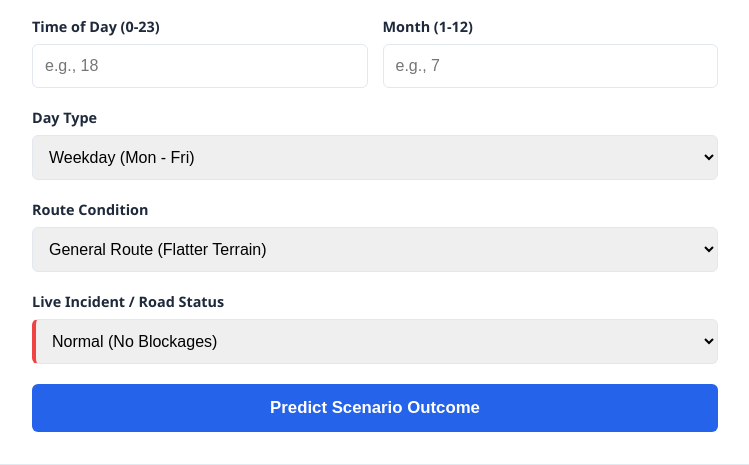
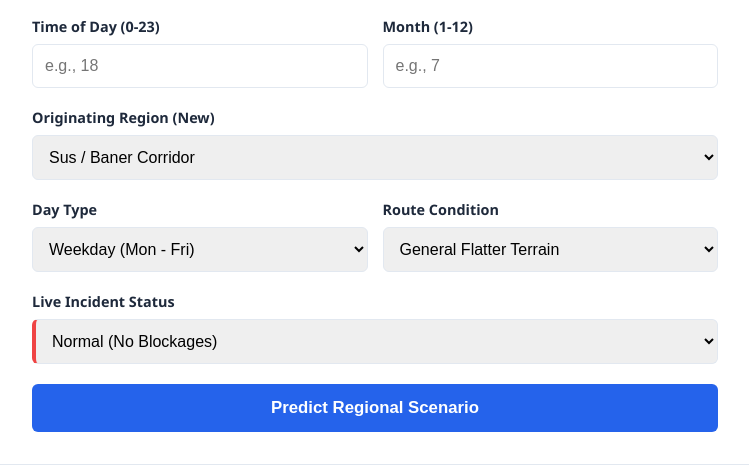
Before and after one commit to RaviVarma2332006/pbl-traffic-management, a Flask app: template templates/index.html in a window 1280 px wide. Shown: the part 893-1358 px from the top of the page, without its empty margins (265-1014 px from the left). Run offline with Flask 3, Linux system fonts and the light colour scheme; the template is opened without the code that fills it: most values are stand-ins (such as "Sample title", 1, 10 or a date in 2020); parts of the project's set-up code (start-up, migrations or seed data) failed here and were passed over.

Commit message:
Updated traffic logic / fixed bug

```diff
--- a/templates/index.html
+++ b/templates/index.html
@@ -3,45 +3,28 @@
 <head>
     <meta charset="UTF-8">
     <meta name="viewport" content="width=device-width, initial-scale=1.0">
-    <title>Adaptive Traffic Analysis Dashboard</title>
+    <title>SIT Regional Mobility Dashboard</title>
 
     <link rel="stylesheet" href="https://unpkg.com/leaflet@1.9.4/dist/leaflet.css" />
 
     <style>
-        :root {
-            --primary-color: #2563eb;
-            --primary-hover: #1d4ed8;
-            --background: #f8fafc;
-            --card-bg: #ffffff;
-            --text-main: #1e293b;
-            --text-muted: #64748b;
-            --border-color: #e2e8f0;
-        }
-
+        :root { --primary-color: #2563eb; --primary-hover: #1d4ed8; --background: #f8fafc; --card-bg: #ffffff; --text-main: #1e293b; --text-muted: #64748b; --border-color: #e2e8f0; }
         body { font-family: 'Segoe UI', Roboto, Helvetica, Arial, sans-serif; background-color: var(--background); color: var(--text-main); margin: 0; display: flex; justify-content: center; align-items: center; min-height: 100vh; padding: 20px; }
         .dashboard-container { background: var(--card-bg); max-width: 750px; width: 100%; border-radius: 12px; box-shadow: 0 10px 25px rgba(0,0,0,0.05); overflow: hidden; }
-
         .live-banner { background: #0f172a; color: white; padding: 24px; }
         .live-header { display: flex; justify-content: space-between; align-items: center; border-bottom: 1px solid #334155; padding-bottom: 12px; margin-bottom: 20px; }
         .live-header h2 { margin: 0; font-size: 1.4rem; color: #38bdf8; }
         .live-time { font-weight: 600; color: #cbd5e1; display: flex; align-items: center; gap: 8px; }
-
         .live-dot { height: 10px; width: 10px; background-color: #ef4444; border-radius: 50%; display: inline-block; animation: blink 1.5s infinite ease-in-out; }
         @keyframes blink { 0% { opacity: 1; } 50% { opacity: 0.4; } 100% { opacity: 1; } }
-
         .live-grid { display: grid; grid-template-columns: repeat(3, 1fr); gap: 15px; text-align: center; }
         .live-stat p { margin: 0; font-size: 0.8rem; color: #94a3b8; text-transform: uppercase; }
         .live-stat h4 { margin: 5px 0 0; font-size: 1.2rem; color: white; }
-
         .weather-box { background: rgba(255, 255, 255, 0.05); padding: 15px; border-radius: 8px; margin-top: 15px; border: 1px solid #334155; }
         .weather-box .live-stat p { color: #38bdf8; font-weight: 600; }
-
         #trafficMap { height: 250px; width: 100%; border-radius: 8px; margin-top: 15px; border: 1px solid #334155; z-index: 1; }
-
         .pg-control { margin-top: 20px; background: #1e293b; padding: 15px; border-radius: 8px; border: 1px solid #334155; }
         .pg-control select { width: 100%; padding: 10px; background: #0f172a; color: white; border: 1px solid #38bdf8; border-radius: 6px; font-size: 1rem; cursor: pointer; outline: none; }
-
-        /* NEW: Ride Comparison Styles */
         .ride-comparator { margin-top: 15px; display: grid; grid-template-columns: repeat(3, 1fr); gap: 10px; }
         .ride-card { background: rgba(255,255,255,0.05); border: 1px solid #334155; border-radius: 8px; padding: 12px; text-align: center; display: flex; flex-direction: column; justify-content: space-between;}
         .ride-card.cheapest { border-color: #10b981; background: rgba(16, 185, 129, 0.1); }
@@ -53,7 +36,6 @@
         .btn-uber { background: white; color: black; } .btn-uber:hover { background: #e2e8f0; }
         .btn-ola { background: #84cc16; color: black; } .btn-ola:hover { background: #65a30d; }
         .btn-rapido { background: #facc15; color: black; } .btn-rapido:hover { background: #eab308; }
-
         .header { background: #f1f5f9; padding: 20px; text-align: center; border-bottom: 1px solid var(--border-color); }
         .header h3 { margin: 0; color: var(--text-main); }
         .form-section { padding: 32px; }
@@ -63,7 +45,6 @@
         input:focus, select:focus { outline: none; border-color: var(--primary-color); box-shadow: 0 0 0 3px rgba(37, 99, 235, 0.1); }
         button { width: 100%; background: var(--primary-color); color: white; border: none; padding: 14px; font-size: 1.05rem; font-weight: 600; border-radius: 6px; cursor: pointer; transition: background 0.2s; }
         button:hover { background: var(--primary-hover); }
-
         .result-section { padding: 32px; border-top: 1px solid var(--border-color); background: #f1f5f9; }
         .result-grid { display: grid; grid-template-columns: repeat(2, 1fr); gap: 16px; }
         .result-card { background: white; padding: 20px; border-radius: 8px; border: 1px solid var(--border-color); text-align: center; box-shadow: 0 2px 4px rgba(0,0,0,0.02); }
@@ -74,10 +55,9 @@
 <body>
 
     <div class="dashboard-container">
-
         <div class="live-banner">
             <div class="live-header">
-                <h2>Student Mobility Dashboard</h2>
+                <h2>Regional Mobility Dashboard</h2>
                 <div class="live-time"><span class="live-dot"></span> {{ live.time_str }}</div>
             </div>
 
@@ -95,13 +75,21 @@
 
             <div class="pg-control" style="display: flex; gap: 15px; align-items: center;">
                 <div style="flex-grow: 1;">
-                    <label style="color: #cbd5e1; font-size: 0.85rem; margin-bottom: 5px; display: block;">Select Route (From PG to SIT):</label>
+                    <label style="color: #cbd5e1; font-size: 0.85rem; margin-bottom: 5px; display: block;">Select Accommodation (To SIT):</label>
                     <select id="pgSelector" onchange="updateMapRoute()">
-                        <option value="default">General Sus Gaon Center</option>
+                        <optgroup label="Lavale Village & Nande PGs">
+                            <option value="nova">Nova Living (Nande/Lavale)</option>
+                            <option value="hillview">Hill View Girls Hostel (Lavale)</option>
+                            <option value="magnolia">Magnolia Girls Hostel (Nande)</option>
+                            <option value="palladium">The Palladium Premium PG (Lavale)</option>
+                            <option value="ssr">SSR PG Gents and Ladies (Nande)</option>
+                        </optgroup>
+                        <optgroup label="Sus & Baner PGs">
                             <option value="stanza">Stanza Living Haifa House (Baner)</option>
                             <option value="malatikunj">MALATIKUNJ PG (Sus Gaon)</option>
                             <option value="express">Express PG (Sus Road)</option>
                             <option value="vaishnavi">Vaishnavi PG (Pashan-Sus)</option>
+                        </optgroup>
                     </select>
                 </div>
                 <div style="background: #0f172a; padding: 10px 15px; border-radius: 6px; border: 1px solid #38bdf8; text-align: center; min-width: 90px;">
@@ -112,27 +100,15 @@
 
             <div class="ride-comparator" id="rideEngine">
                 <div class="ride-card" id="cardRapido">
-                    <div>
-                        <div class="ride-logo rapido">Rapido Bike</div>
-                        <span class="surge-badge" id="surgeRapido">SURGE</span>
-                        <div class="ride-price" id="priceRapido">₹--</div>
-                    </div>
+                    <div><div class="ride-logo rapido">Rapido Bike</div><span class="surge-badge" id="surgeRapido">SURGE</span><div class="ride-price" id="priceRapido">₹--</div></div>
                     <a href="#" class="book-btn btn-rapido" target="_blank">Book Bike</a>
                 </div>
                 <div class="ride-card" id="cardOla">
-                    <div>
-                        <div class="ride-logo ola">Ola Auto</div>
-                        <span class="surge-badge" id="surgeOla">SURGE</span>
-                        <div class="ride-price" id="priceOla">₹--</div>
-                    </div>
+                    <div><div class="ride-logo ola">Ola Auto</div><span class="surge-badge" id="surgeOla">SURGE</span><div class="ride-price" id="priceOla">₹--</div></div>
                     <a href="#" class="book-btn btn-ola" id="linkOla" target="_blank">Book Auto</a>
                 </div>
                 <div class="ride-card" id="cardUber">
-                    <div>
-                        <div class="ride-logo uber">Uber Go</div>
-                        <span class="surge-badge" id="surgeUber">SURGE</span>
-                        <div class="ride-price" id="priceUber">₹--</div>
-                    </div>
+                    <div><div class="ride-logo uber">Uber Go</div><span class="surge-badge" id="surgeUber">SURGE</span><div class="ride-price" id="priceUber">₹--</div></div>
                     <a href="#" class="book-btn btn-uber" id="linkUber" target="_blank">Book Cab</a>
                 </div>
             </div>
@@ -156,30 +132,40 @@
                 </div>
 
                 <div class="input-group">
+                    <label>Originating Region (New)</label>
+                    <select name="route_region">
+                        <option value="0">Sus / Baner Corridor</option>
+                        <option value="1">Lavale Village (High Traffic Zone)</option>
+                        <option value="2">Nande Route (Bypass)</option>
+                    </select>
+                </div>
+
+                <div style="display: grid; grid-template-columns: 1fr 1fr; gap: 15px;">
+                    <div class="input-group">
                         <label>Day Type</label>
                         <select name="is_weekday">
                             <option value="1">Weekday (Mon - Fri)</option>
                             <option value="0">Weekend (Sat - Sun)</option>
                         </select>
                     </div>
-
                     <div class="input-group">
                         <label>Route Condition</label>
                         <select name="is_steep">
-                        <option value="0">General Route (Flatter Terrain)</option>
-                        <option value="1">Sunny's World to SIT (Steep Patch)</option>
+                            <option value="0">General Flatter Terrain</option>
+                            <option value="1">Steep Gradient Patch</option>
+                        </select>
+                    </div>
+                </div>
+
+                <div class="input-group">
+                    <label>Live Incident Status</label>
+                    <select name="is_blocked" id="is_blocked_select" style="border-left: 4px solid #ef4444;">
+                        <option value="0">Normal (No Blockages)</option>
+                        <option value="1">SEVERE: Road Blocked / Accident</option>
                     </select>
                 </div>
 
-                <div class="input-group">
-                    <label>Live Incident / Road Status</label>
-                    <select name="is_blocked" id="is_blocked_select" style="border-left: 4px solid #ef4444;">
-                        <option value="0">Normal (No Blockages)</option>
-                        <option value="1">SEVERE: Road Blocked / Accident Ahead</option>
-                    </select>
-                </div>
-
-                <button type="submit">Predict Scenario Outcome</button>
+                <button type="submit">Predict Regional Scenario</button>
             </form>
         </div>
 
@@ -209,17 +195,21 @@
         if (activeCongestion === "High") routeColor = "#ef4444";
         if (isBlocked === "1") routeColor = "#7f1d1d";
 
-        var destCoords = [18.535, 73.725]; // SIT Lavale
+        var destCoords = [18.535, 73.725];
 
         var pgLocations = {
-            "default": { coords: [18.548, 73.744], name: "Sus Gaon Center" },
+            "nova": { coords: [18.540, 73.720], name: "Nova Living" },
+            "hillview": { coords: [18.538, 73.730], name: "Hill View Girls Hostel" },
+            "magnolia": { coords: [18.542, 73.715], name: "Magnolia Girls Hostel" },
+            "palladium": { coords: [18.535, 73.733], name: "The Palladium Premium PG" },
+            "ssr": { coords: [18.545, 73.710], name: "SSR PG Gents and Ladies" },
             "stanza": { coords: [18.559, 73.786], name: "Stanza Living Haifa House" },
             "malatikunj": { coords: [18.547, 73.745], name: "MALATIKUNJ PG" },
             "express": { coords: [18.549, 73.748], name: "Express PG" },
             "vaishnavi": { coords: [18.545, 73.750], name: "Vaishnavi PG" }
         };
 
-        var map = L.map('trafficMap').setView([18.545, 73.735], 13);
+        var map = L.map('trafficMap').setView([18.540, 73.725], 14);
         L.tileLayer('https://{s}.tile.openstreetmap.org/{z}/{x}/{y}.png', { maxZoom: 19, attribution: '© OpenStreetMap' }).addTo(map);
 
         var startMarker, destMarker, trafficRoute;
@@ -243,7 +233,6 @@
                     var routeGeoJSON = data.routes[0].geometry;
                     var actualDistanceKm = data.routes[0].distance / 1000;
 
-                    // --- TIME MATH ---
                     var timeDisplay = document.getElementById("travelTimeDisplay");
                     if (activeSpeed <= 2) {
                         timeDisplay.innerText = "99+ mins"; timeDisplay.style.color = "#ef4444";
@@ -252,55 +241,36 @@
                         timeDisplay.innerText = timeInMins + " mins"; timeDisplay.style.color = "white";
                     }
 
-                    // --- PRICE COMPARISON MATH (Tied to AI) ---
-                    // Base Rates per Km
-                    var baseRapido = 10;
-                    var baseOla = 15;
-                    var baseUber = 22;
-
-                    // AI Surge Pricing Logic
-                    var surgeMult = 1.0;
-                    var isSurge = false;
+                    var baseRapido = 10, baseOla = 15, baseUber = 22;
+                    var surgeMult = 1.0, isSurge = false;
 
                     if (activeCongestion === "High" || isBlocked === "1") { surgeMult = 1.8; isSurge = true; }
                     else if (activeCongestion === "Medium") { surgeMult = 1.3; isSurge = true; }
-
-                    // Rain adds an extra 1.2x multiplier to the surge!
                     if (condition.includes("Rain") || condition.includes("Thunder")) { surgeMult *= 1.2; isSurge = true; }
 
-                    var pRapido = Math.round(actualDistanceKm * baseRapido * surgeMult);
-                    var pOla = Math.round(actualDistanceKm * baseOla * surgeMult);
-                    var pUber = Math.round(actualDistanceKm * baseUber * surgeMult);
+                    var pRapido = Math.max(20, Math.round(actualDistanceKm * baseRapido * surgeMult));
+                    var pOla = Math.max(40, Math.round(actualDistanceKm * baseOla * surgeMult));
+                    var pUber = Math.max(60, Math.round(actualDistanceKm * baseUber * surgeMult));
 
-                    // Update DOM
                     document.getElementById("priceRapido").innerText = "₹" + pRapido;
                     document.getElementById("priceOla").innerText = "₹" + pOla;
                     document.getElementById("priceUber").innerText = "₹" + pUber;
 
-                    // Toggle Surge Badges
                     document.getElementById("surgeRapido").style.display = isSurge ? "inline-block" : "none";
                     document.getElementById("surgeOla").style.display = isSurge ? "inline-block" : "none";
                     document.getElementById("surgeUber").style.display = isSurge ? "inline-block" : "none";
-
-                    // Highlight Cheapest (Usually Rapido)
                     document.getElementById("cardRapido").classList.add("cheapest");
 
-                    // --- DEEP LINKS GENERATION ---
                     var sLat = startData.coords[0]; var sLon = startData.coords[1];
                     var dLat = destCoords[0]; var dLon = destCoords[1];
 
-                    // Uber Universal Link
                     document.getElementById("linkUber").href = `https://m.uber.com/ul/?action=setPickup&client_id=my_client_id&pickup[latitude]=${sLat}&pickup[longitude]=${sLon}&dropoff[latitude]=${dLat}&dropoff[longitude]=${dLon}`;
-
-                    // Ola Web Link (Ola deep links are restricted, web works best)
                     document.getElementById("linkOla").href = `https://book.olacabs.com/?lat=${sLat}&lng=${sLon}&drop_lat=${dLat}&drop_lng=${dLon}`;
 
-                    // Draw Map
                     trafficRoute = L.geoJSON(routeGeoJSON, { style: { color: routeColor, weight: 6, opacity: 0.9, lineCap: 'round' } }).addTo(map);
                     map.fitBounds(trafficRoute.getBounds(), {padding: [20, 20]});
                 });
         }
-
         updateMapRoute();
     </script>
 </body>
```
Lines whose indentation alone changed are shown as unchanged.
